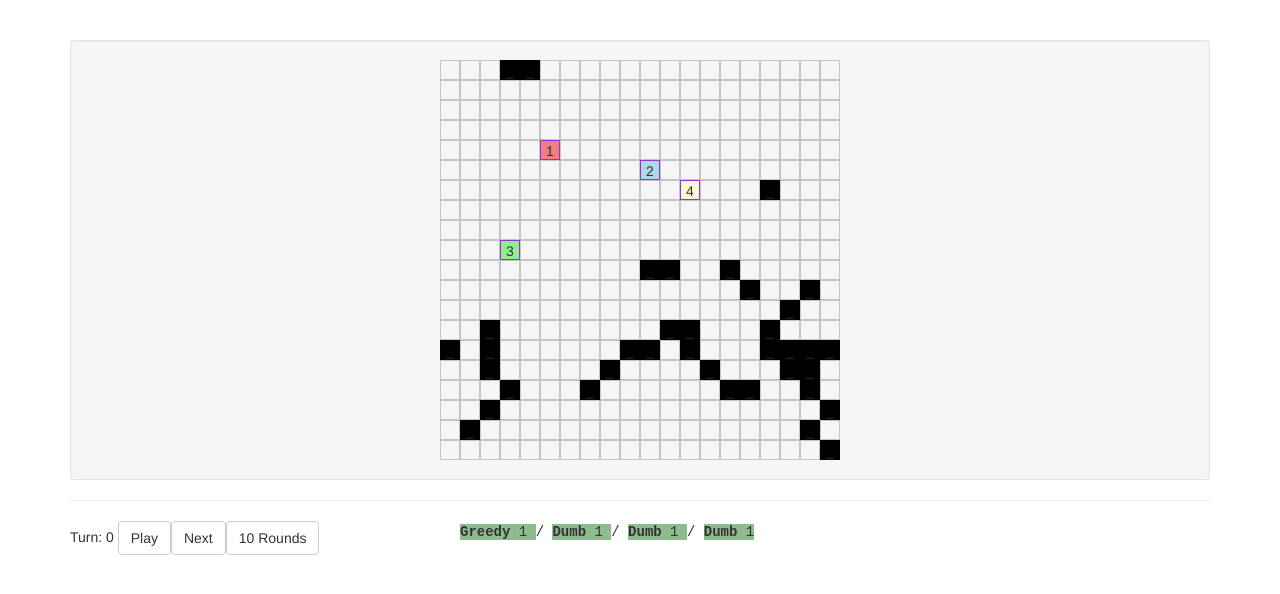
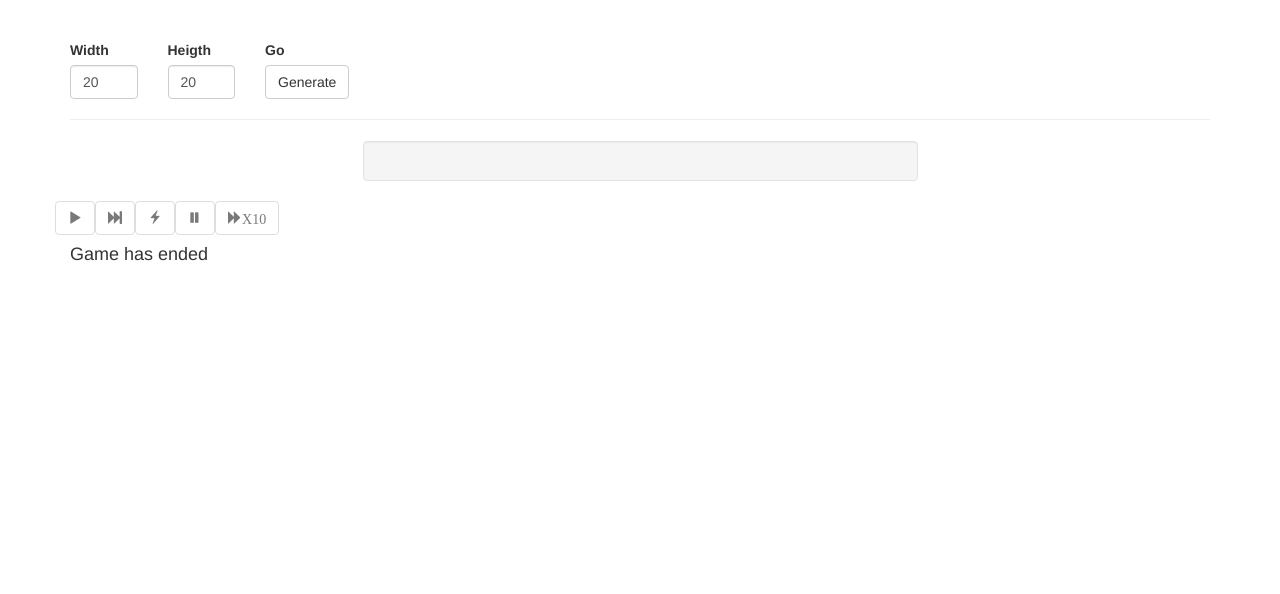
Before and after one commit to Kangcor/gengine, an Angular app: page / in a window 1280 px wide. Shown: the top 594 px of the page. Built offline with nearby package versions, Linux system fonts and the light colour scheme.

Commit message:
Master:  World size + Buttons

```diff
--- a/src/app/game/game.component.html
+++ b/src/app/game/game.component.html
@@ -1,16 +1,43 @@
-<gen-world [world]="world"></gen-world>
+<div class="form-group row">
+  <div class="col-md-1">
+    <label>Width</label>
+    <input class="form-control" title="World width" type="text" [(ngModel)]="worldWidth" [disabled]="!gameEnded()">
+  </div>
+  <div class="col-md-1">
+    <label>Heigth</label>
+    <input class="form-control" title="World heigth" type="text" [(ngModel)]="worldHeight" [disabled]="!gameEnded()">
+  </div>
+  <div class="col-md-1">
+    <label>Go</label>
+    <button class="btn btn-default" (click)="newGame()" [disabled]="!gameEnded()">Generate</button>
+  </div>
+</div>
+<gen-world [world]="world" [size]="{ x: worldWidth, y: worldHeight }"  *ngIf="game"></gen-world>
 <hr>
+<div class="row text-center">
+  <div class="col-md-12">
+    <span *ngIf="!gameEnded()">Turn: {{game?.turn}}</span>
+  </div>
+</div>
+<div class="row text-center">
+  <div class="col-md-3"></div>
+  <div class="col-md-6">
+    <div class="well">
+      <gen-score *ngIf="game" [world]="world" [players]="players"></gen-score>
+    </div>
+  </div>
+</div>
 <div class="row">
-  <div class="col-xs-4" *ngIf="!gameEnded()">
-    Turn: {{game.turn}}
-    <button class="btn btn-default" (click)="play()" [disabled]="gameEnded()">Play</button>
-    <button class="btn btn-default" (click)="nextRound()" [disabled]="gameEnded()">Next</button>
-    <button class="btn btn-default" (click)="nextRoundTimes(10)" [disabled]="gameEnded()">10 Rounds</button>
+  <div class="col-md-">
+    <button class="btn btn-default" (click)="play(500)" [disabled]="gameEnded()"><span class="glyphicon glyphicon-play"></span></button>
+    <button class="btn btn-default" (click)="play(250)" [disabled]="gameEnded()"><span class="glyphicon glyphicon-fast-forward"></span></button>
+    <button class="btn btn-default" (click)="play(50)" [disabled]="gameEnded()"><span class="glyphicon glyphicon-flash"></span></button>
+    <button class="btn btn-default" (click)="pause()" [disabled]="gameEnded()"><span class="glyphicon glyphicon-pause"></span></button>
+    <button class="btn btn-default" (click)="nextRoundTimes(10)" [disabled]="gameEnded()"><span class="glyphicon glyphicon-forward">X10</span></button>
   </div>
-  <div class="col-xs-4" *ngIf="gameEnded()">
+</div>
+<div class="row">
+  <div class="col-md-4" *ngIf="gameEnded()">
     <h4>Game has ended</h4>
   </div>
-  <div class="col-xs-8">
-    <gen-score [world]="world" [players]="players"></gen-score>
-  </div>
 </div>
--- a/src/app/game/game.component.ts
+++ b/src/app/game/game.component.ts
@@ -17,11 +17,13 @@ export class GameComponent implements OnInit {
   world: World;
   game: Game;
   score;
+  intervalId;
+  worldWidth = 20;
+  worldHeight = 20;
 
-  constructor(private scoreService: ScoreService) { }
+  constructor(private scoreService: ScoreService) {}
 
   ngOnInit() {
-    this.newGame();
     this.scoreService.score.subscribe(
       (score) => this.score = score
     );
@@ -36,7 +38,7 @@ export class GameComponent implements OnInit {
       new PlayerDumb('4')
     ];
 
-    this.world = new World(20, 20);
+    this.world = new World(this.worldWidth, this.worldHeight);
     for (const player of this.players) {
       const {x, y} = this.world.getRandomPosition();
       player.x = x;
@@ -53,7 +55,8 @@ export class GameComponent implements OnInit {
   }
 
   gameEnded() {
-    return this.game.gameEnded();
+    if (this.game) return this.game.gameEnded();
+    return true;
   }
 
   nextRound() {
@@ -76,14 +79,19 @@ export class GameComponent implements OnInit {
       }
       times--;
       this.nextRound();
-    }, 500);
+    }, 50);
   }
 
-  play() {
-    const intervalId = setInterval( () => {
-      if (this.gameEnded()) clearInterval(intervalId);
+  play(speed: number) {
+    clearInterval(this.intervalId);
+    this.intervalId = setInterval( () => {
+      if (this.gameEnded()) clearInterval(this.intervalId);
       this.nextRound();
-    }, 500);
+    }, speed);
+  }
+
+  pause() {
+    clearInterval(this.intervalId);
   }
 
   movePlayer(nextMove, player) {
--- a/src/app/game/score/score.service.ts
+++ b/src/app/game/score/score.service.ts
@@ -1,4 +1,9 @@
 import {EventEmitter, Injectable} from '@angular/core';
+
+class Score {
+  score: number;
+  name: string;
+}
 
 @Injectable()
 export class ScoreService {
--- a/src/app/game/world/world.component.html
+++ b/src/app/game/world/world.component.html
@@ -1,5 +1,5 @@
 <div class="well text-center">
-  <div *ngFor="let row of world.tiles" style="margin: auto; width: 400px">
+  <div *ngFor="let row of world.tiles" style="margin: auto" [style.width.px]="size.x * 20">
     <div class="tile" *ngFor="let tile of row"
          [ngClass]="{
            'blackBg':   tile.char === '_',
--- a/src/app/game/world/world.component.ts
+++ b/src/app/game/world/world.component.ts
@@ -8,6 +8,7 @@ import {Component, Input, OnInit} from '@angular/core';
 export class WorldComponent implements OnInit {
 
   @Input() world;
+  @Input() size: { x: number, y: number };
 
   constructor() { }
 
```
